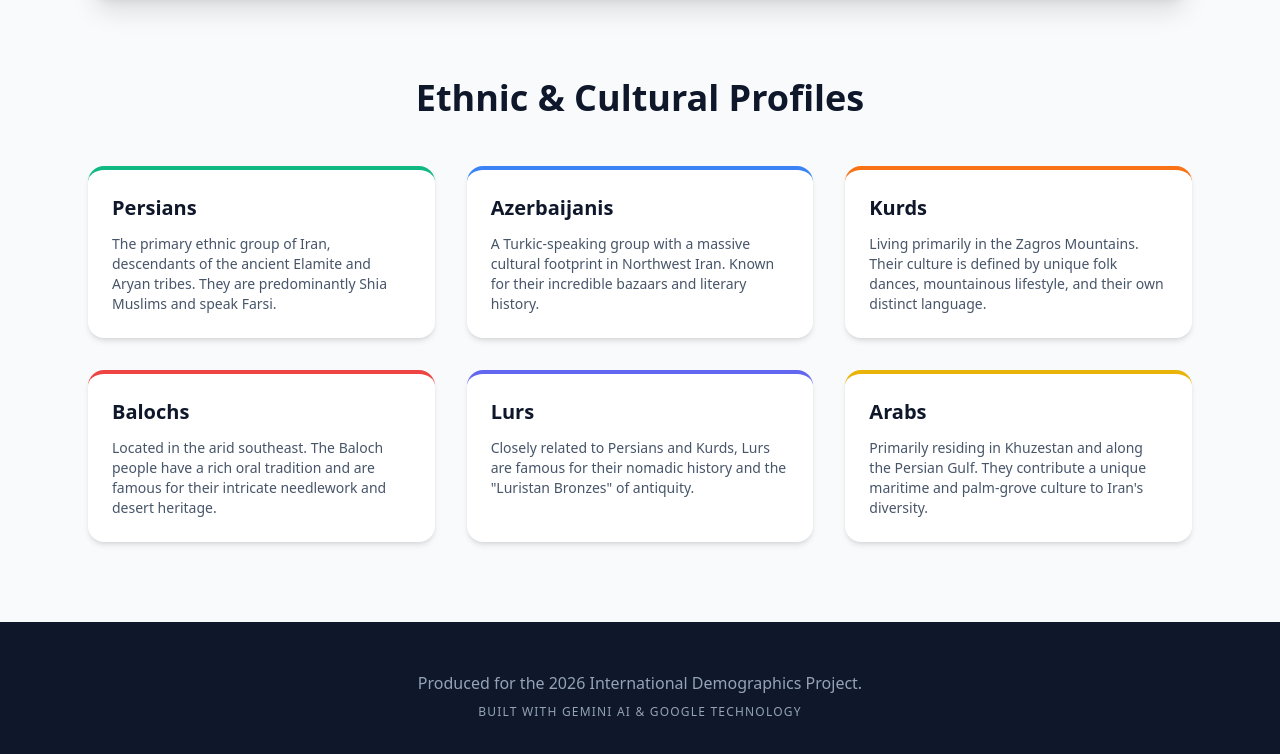
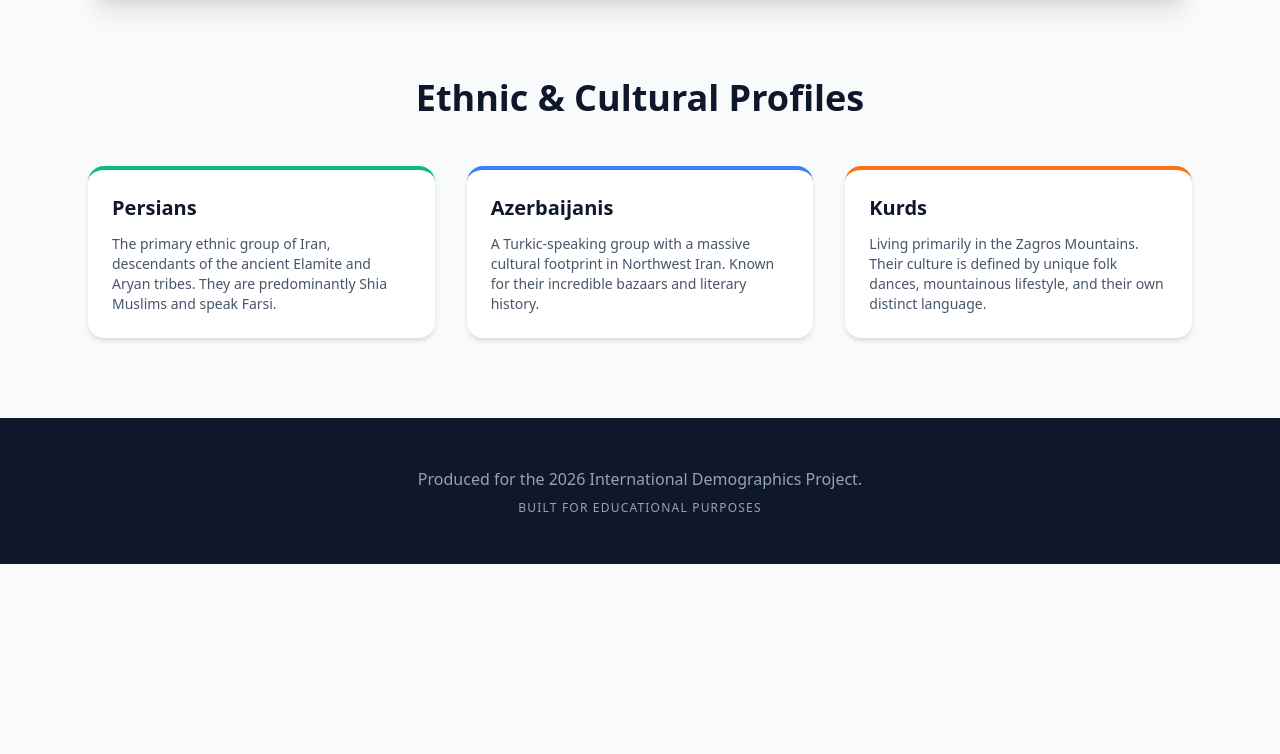
Before and after one commit to alialpha-hub/mosaic-iran, a plain HTML site: page index.html in a window 1280 px wide. Shown: the part 1092-1846 px from the top of the page. After the commit the page ends 1656 px from the top, so only its background shows below. Drawn offline with nearby package versions, Linux system fonts and the light colour scheme.

Commit message:
Update index.html

```diff
--- a/index.html
+++ b/index.html
@@ -5,6 +5,11 @@
     <meta name="viewport" content="width=device-width, initial-scale=1.0">
 
     <title>Iran Mosaic | Demographic & Cultural Diversity Guide</title>
+
+    <meta name="description" content="Explore the diverse ethnic tapestry of Iran, from Persians and Azerbaijanis to Kurds and Balochs. A comprehensive guide to Iranian demographics.">
+
+    <meta name="keywords" content="Iran demographics, Ethnic groups in Iran, Persian people, Iranian Kurds, Azerbaijani Iranians">
+
     <script src="https://cdn.tailwindcss.com"></script>
     <style>
         .hero-bg {
@@ -22,8 +27,8 @@
         <div class="max-w-6xl mx-auto px-6 py-4 flex justify-between items-center">
             <span class="text-2xl font-black text-emerald-600 tracking-tighter">IRAN MOSAIC</span>
             <div class="hidden md:flex space-x-8 font-semibold text-slate-600">
-                <a href="#stats" class="hover:text-emerald-600">Statistics</a>
-                <a href="#diversity" class="hover:text-emerald-600">Ethnic Groups</a>
+                <a href="#stats" class="hover:text-emerald-600 font-bold">Statistics</a>
+                <a href="#diversity" class="hover:text-emerald-600 font-bold">Ethnic Groups</a>
             </div>
         </div>
     </nav>
@@ -83,27 +88,12 @@
                 <p class="text-slate-600 text-sm">Living primarily in the Zagros Mountains. Their culture is defined by unique folk dances, mountainous lifestyle, and their own distinct language.</p>
             </div>
 
-            <div class="bg-white p-6 rounded-2xl shadow-md card-hover border-t-4 border-red-500">
-                <h3 class="text-xl font-bold mb-3">Balochs</h3>
-                <p class="text-slate-600 text-sm">Located in the arid southeast. The Baloch people have a rich oral tradition and are famous for their intricate needlework and desert heritage.</p>
-            </div>
-
-            <div class="bg-white p-6 rounded-2xl shadow-md card-hover border-t-4 border-indigo-500">
-                <h3 class="text-xl font-bold mb-3">Lurs</h3>
-                <p class="text-slate-600 text-sm">Closely related to Persians and Kurds, Lurs are famous for their nomadic history and the "Luristan Bronzes" of antiquity.</p>
-            </div>
-
-            <div class="bg-white p-6 rounded-2xl shadow-md card-hover border-t-4 border-yellow-500">
-                <h3 class="text-xl font-bold mb-3">Arabs</h3>
-                <p class="text-slate-600 text-sm">Primarily residing in Khuzestan and along the Persian Gulf. They contribute a unique maritime and palm-grove culture to Iran's diversity.</p>
-            </div>
-
         </div>
     </section>
 
     <footer class="bg-slate-900 text-slate-400 py-12 text-center">
         <p class="mb-2">Produced for the 2026 International Demographics Project.</p>
-        <p class="text-xs uppercase tracking-widest">Built with Gemini AI & Google Technology</p>
+        <p class="text-xs uppercase tracking-widest">Built for Educational Purposes</p>
     </footer>
 
 </body>
```
